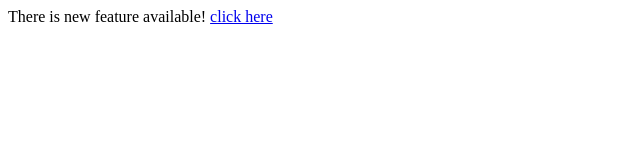
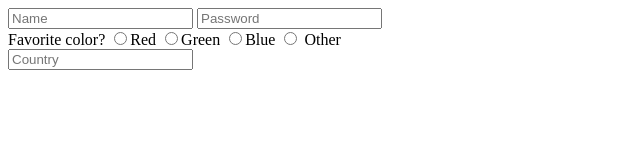
Before and after one commit to rishabh-mishra-2003/lecture3, a plain HTML site: page feature.html in a window 1280 px wide. Shown: the whole page, without its empty margins (0-640 px from the left). Drawn offline with Linux system fonts and the light colour scheme.

Commit message:
version--3

```diff
--- a/feature.html
+++ b/feature.html
@@ -6,7 +6,34 @@
     <title>Document</title>
 </head>
 <body>
-    There is new feature available!
-    <a href="index.html">click here</a>
+
+    <form action="">
+        <div>
+            <input type="text" name="name" placeholder="Name">
+            <input type="password" placeholder="Password" name="password">
+        </div>
+
+        <div>
+            Favorite color?
+            <input type="radio" name="color" value="red">Red
+            <input type="radio" name="color" value="green">Green
+            <input type="radio" name="color" value="blue">Blue
+            <input type="radio" name="color" value="other"> Other
+        </div>
+
+        <div>
+            <input name="country" placeholder="Country" list="countries">
+            <datalist id="countries">
+                <option value="Afganistan">
+                <option value="Albain">
+                <option value="India">
+                <option value="Pakistan">
+                <option value="Sri lanka">
+                <option value="Nepal">
+
+            </datalist>
+        </div>
+    </form>
+
 </body>
 </html>
```
